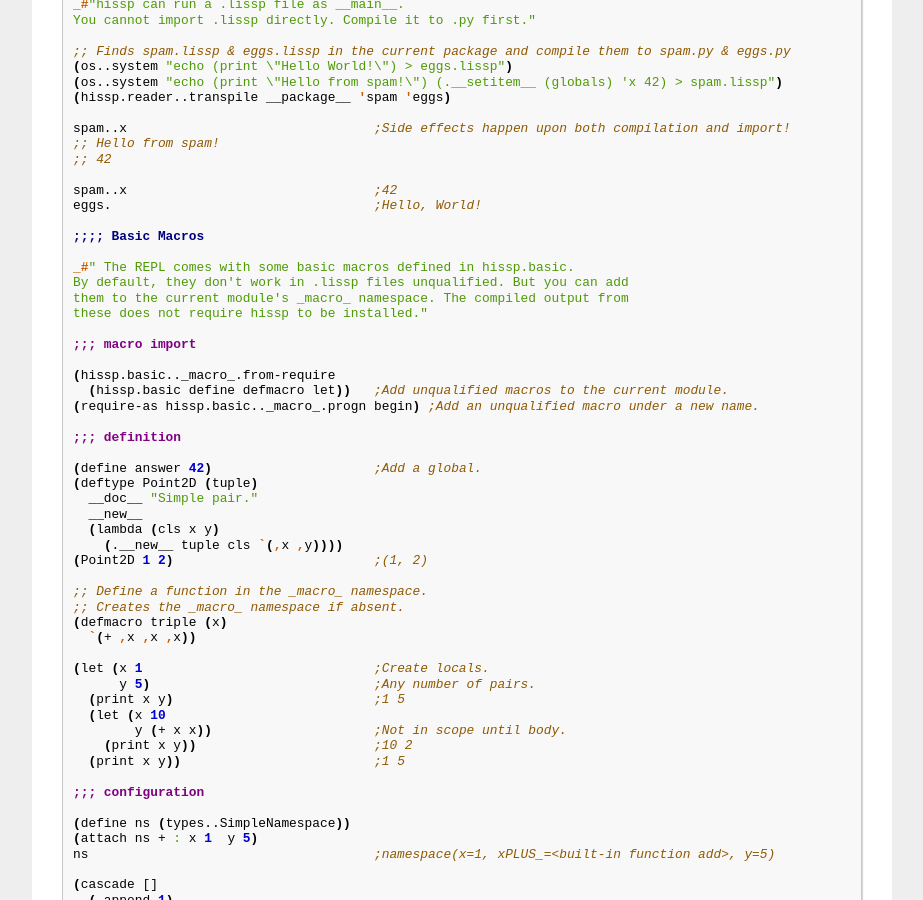
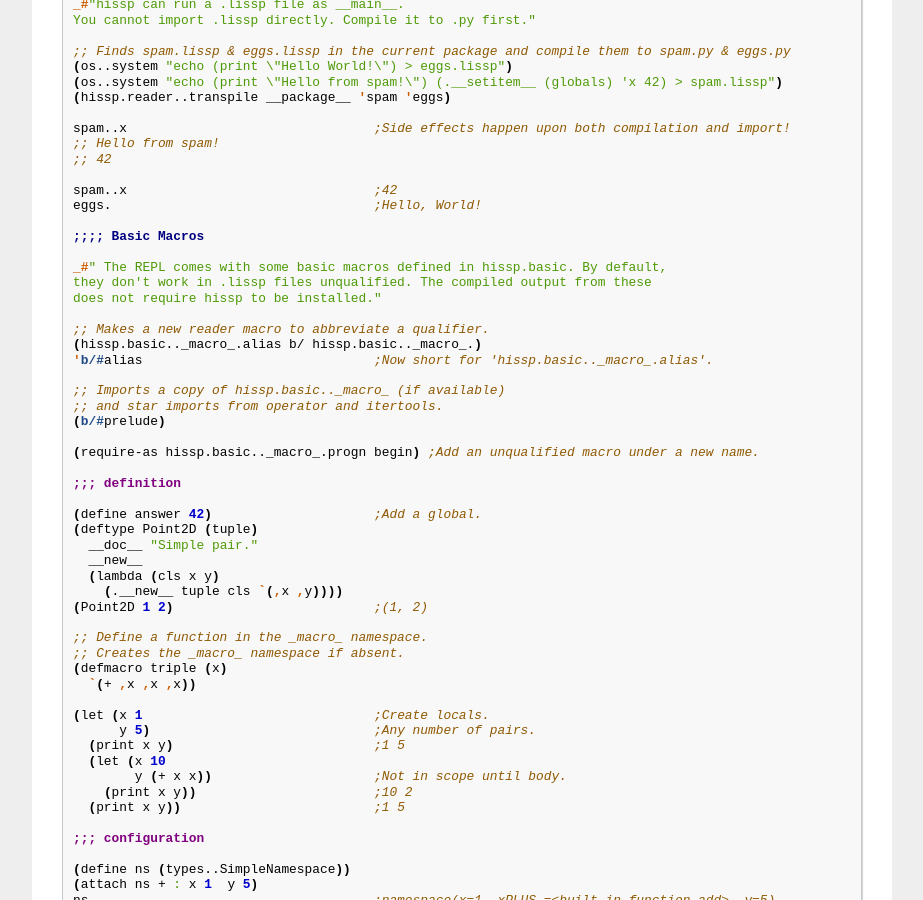
Before and after one commit to gilch/hissp, a Sphinx documentation site: the page built from docs/lissp_quickstart.rst, in a window 1280 px wide and 900 px high, scrolled down 6653 px. Shown: the whole window, without its empty margins (268-1191 px from the left). Built offline with Sphinx 7.4.7, drawn with Linux system fonts in a browser that asks for light colours; pages that are not in the unit, such as notebooks, are missing from menus.

Commit message:
Remove from-require

```diff
--- a/docs/lissp_quickstart.rst
+++ b/docs/lissp_quickstart.rst
@@ -448,15 +448,18 @@ Lissp Quick Start
 
    ;;;; Basic Macros
 
-   _#" The REPL comes with some basic macros defined in hissp.basic.
-   By default, they don't work in .lissp files unqualified. But you can add
-   them to the current module's _macro_ namespace. The compiled output from
-   these does not require hissp to be installed."
+   _#" The REPL comes with some basic macros defined in hissp.basic. By default,
+   they don't work in .lissp files unqualified. The compiled output from these
+   does not require hissp to be installed."
 
-   ;;; macro import
+   ;; Makes a new reader macro to abbreviate a qualifier.
+   (hissp.basic.._macro_.alias b/ hissp.basic.._macro_.)
+   'b/#alias                              ;Now short for 'hissp.basic.._macro_.alias'.
 
-   (hissp.basic.._macro_.from-require
-     (hissp.basic define defmacro let))   ;Add unqualified macros to the current module.
+   ;; Imports a copy of hissp.basic.._macro_ (if available)
+   ;; and star imports from operator and itertools.
+   (b/#prelude)
+
    (require-as hissp.basic.._macro_.progn begin) ;Add an unqualified macro under a new name.
 
    ;;; definition
```
Also changed, not shown: docs/faq.rst (+24 -7 lines), docs/tutorial.rst (+6 -3 lines), 2 other files.
